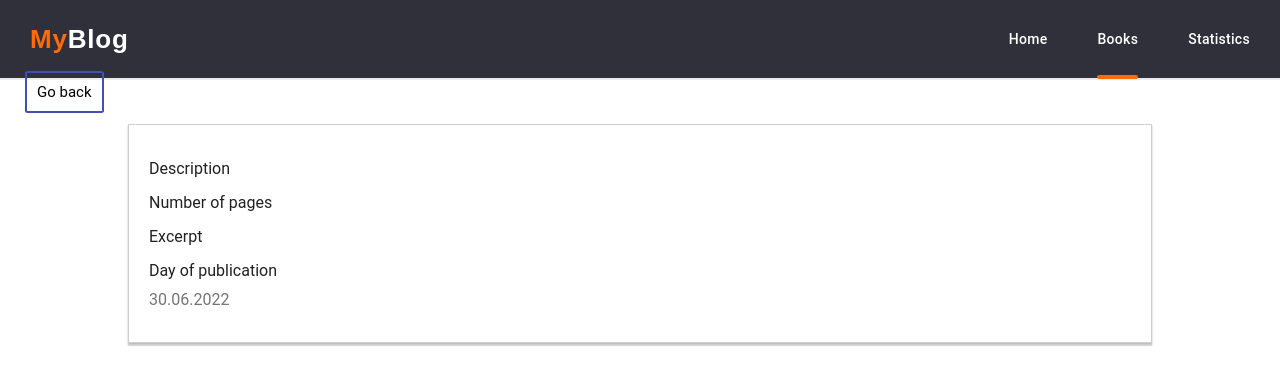
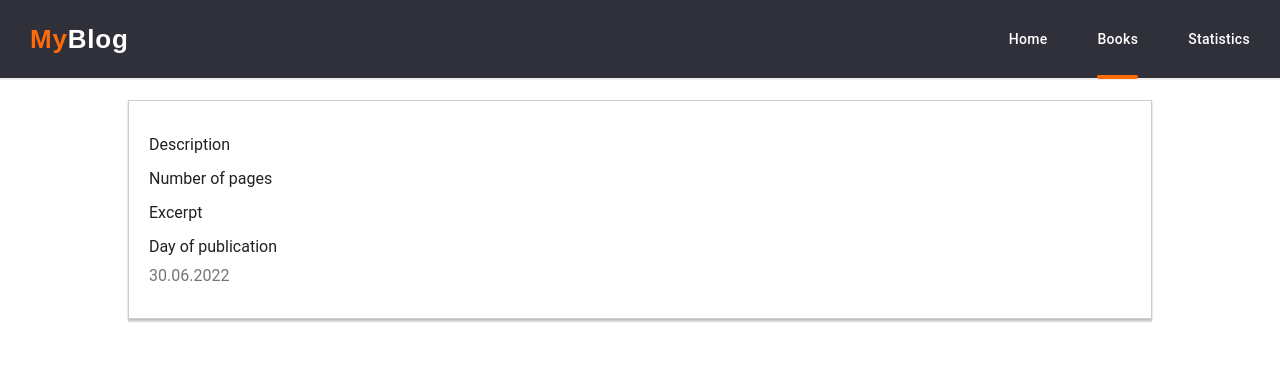
Before and after one commit to ihrynko/my-blog, a React (Create React App) app: page /my-blog/books/1 in a window 1280 px wide. Shown: the top 384 px of the page. Built offline with nearby package versions, Linux system fonts and the light colour scheme; no server answers.

Commit message:
delete location link

```diff
--- a/src/pages/BooksItem/BooksItem.js
+++ b/src/pages/BooksItem/BooksItem.js
@@ -1,5 +1,5 @@
 import moment from "moment";
-import { useParams, useLocation } from "react-router-dom";
+import { useParams } from "react-router-dom";
 import useAxios from "../../hooks";
 import { getBookItem } from "../../api/books";
 import Notification from "../../components/Notification";
@@ -9,19 +9,14 @@ import {
   StyledTitle,
   StyledSubtitle,
   StyledInfo,
-  StyledButton,
 } from "./styled";
 
 export default function BookItemPage() {
   const { bookId } = useParams();
   const { error, data: book, loading } = useAxios(() => getBookItem(bookId));
-  const location = useLocation();
 
   return (
     <>
-      <StyledButton to={location?.state?.from ?? "/books"}>
-        Go back
-      </StyledButton>
       {loading && !book && !error && <Loader />}
       {!loading && !error && (
         <StyledContainer>
--- a/src/pages/BooksItem/styled.js
+++ b/src/pages/BooksItem/styled.js
@@ -1,5 +1,4 @@
 import styled from "@emotion/styled";
-import { Link } from "react-router-dom";
 
 export const StyledContainer = styled.div`
   width: 80%;
@@ -24,14 +23,3 @@ export const StyledSubtitle = styled.p`
 export const StyledInfo = styled.div`
   margin-bottom: 10px;
 `;
-
-export const StyledButton = styled(Link)`
-  font-size: 15px;
-  line-height: 1.33;
-  padding: 10px;
-  color: black;
-  border-radius: 5%;
-  border: 2px solid #3f51b5;
-  box-shadow: #3f51b5;
-  margin-left: 25px;
-`;
```
